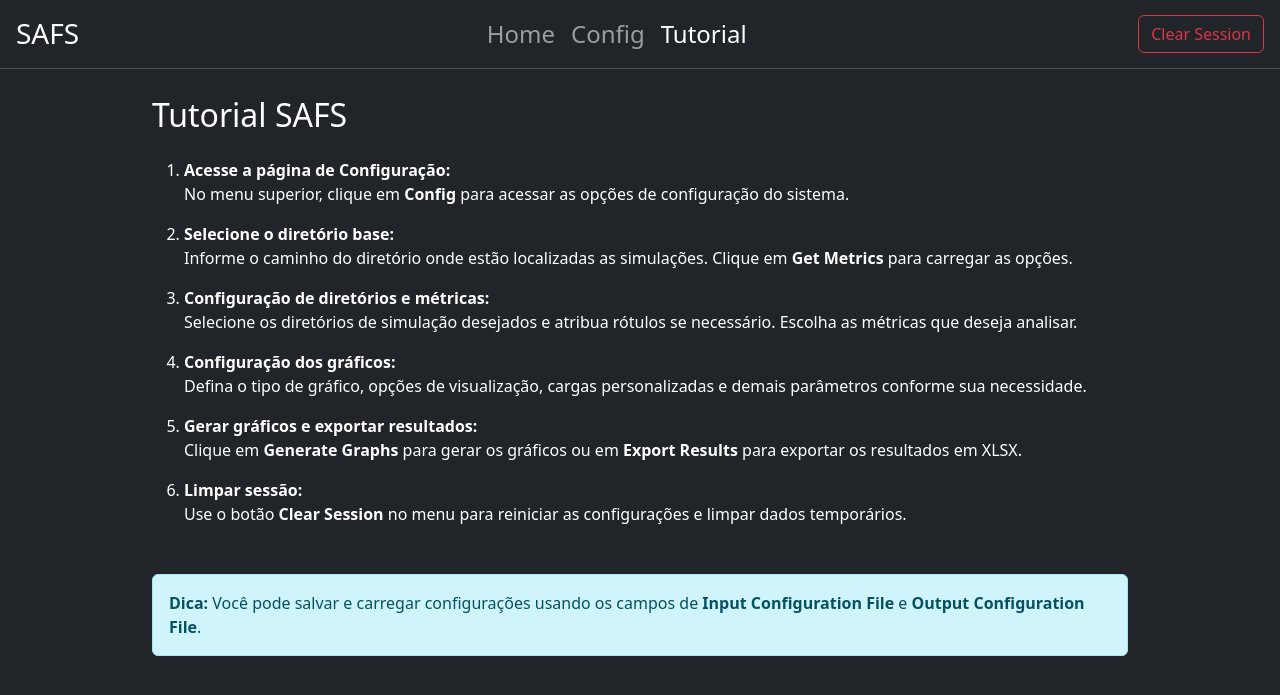
After one commit to iuryFilho/safs, a Flask app: page /tutorial/ in a window 1280 px wide. The commit adds this page. Shown: the top 695 px of the page. Run offline with Flask 3, Linux system fonts and the light colour scheme.

Commit message:
feat: Cria página de tutorial

```diff
--- a/src/app.py
+++ b/src/app.py
@@ -1,26 +1,12 @@
 from flask import Blueprint, Flask, jsonify, render_template, session
 import argparse
-from routes import config as cr, generation as gr
-from services import export_service as es
+from routes import home as hr, config as cr, generation as gr, tutorial as tr
 
 
 def create_app(*, blueprints: dict[str, Blueprint] = None):
     app = Flask(__name__)
     app.secret_key = "supersecretkey"
     app.config["TEMPLATES_AUTO_RELOAD"] = True
-
-    @app.route("/")
-    def index():
-        return render_template("home.jinja")
-
-    @app.route("/clear-session", methods=["POST"])
-    def clear_session():
-        """Clear the session data."""
-        try:
-            session.clear()
-            return jsonify({"message": "Session cleared successfully."}), 200
-        except Exception as e:
-            return jsonify({"error": str(e)}), 500
 
     if isinstance(blueprints, dict):
         for url, blueprint in blueprints.items():
@@ -44,8 +30,10 @@ def main():
     )
     args = parser.parse_args()
     blueprints = {
+        "/": hr.blueprint,
         "/config": cr.blueprint,
         "/generation": gr.blueprint,
+        "/tutorial": tr.blueprint,
     }
     app = create_app(blueprints=blueprints)
     app.run(
--- /dev/null
+++ b/src/routes/tutorial.py
@@ -0,0 +1,11 @@
+from flask import (
+    Blueprint,
+    render_template,
+)
+
+blueprint = Blueprint("tutorial", __name__)
+
+
+@blueprint.route("/")
+def index():
+    return render_template("tutorial.jinja")
--- a/src/templates/__macros__.jinja
+++ b/src/templates/__macros__.jinja
@@ -2,20 +2,16 @@
   <div class="collapse navbar-collapse justify-content-center p-0 m-0"
        id="navbarNav">
     <ul class="navbar-nav fs-4 fw-medium">
-      <li class="nav-item">
-        {% if page == "home" %}
-          <span class="nav-link active" aria-current="page">Home</span>
-        {% else %}
-          <a class="nav-link" href="{{ url_for('index') }}">Home</a>
-        {% endif %}
-      </li>
-      <li class="nav-item">
-        {% if page == "config" %}
-          <span class="nav-link active" aria-current="page">Config</span>
-        {% else %}
-          <a class="nav-link" href="{{ url_for('config.index') }}">Config</a>
-        {% endif %}
-      </li>
+      {% set pages = [('home', 'Home', 'home.index'), ('config', 'Config', 'config.index'), ('tutorial', 'Tutorial', 'tutorial.index')] %}
+      {% for name, title, route in pages %}
+        <li class="nav-item">
+          {% if page == name %}
+            <span class="nav-link active" aria-current="page">{{ title }}</span>
+          {% else %}
+            <a class="nav-link" href="{{ url_for(route) }}">{{ title }}</a>
+          {% endif %}
+        </li>
+      {% endfor %}
     </ul>
   </div>
 {% endmacro %}
--- /dev/null
+++ b/src/templates/tutorial.jinja
@@ -0,0 +1,51 @@
+{% extends "__base__.jinja" %}
+{% from "__macros__.jinja" import navbarNav %}
+
+{% block title %}
+  Tutorial
+{% endblock title %}
+
+{% block navbarNav %}
+  {{ navbarNav("tutorial") }}
+{% endblock navbarNav %}
+
+{% block content %}
+  <div class="container">
+    <h2 class="mb-4">Tutorial SAFS</h2>
+    <ol class="mb-5">
+      <li>
+        <strong>Acesse a página de Configuração:</strong>
+        <br>
+        No menu superior, clique em <b>Config</b> para acessar as opções de configuração do sistema.
+      </li>
+      <li class="mt-3">
+        <strong>Selecione o diretório base:</strong>
+        <br>
+        Informe o caminho do diretório onde estão localizadas as simulações. Clique em <b>Get Metrics</b> para carregar as opções.
+      </li>
+      <li class="mt-3">
+        <strong>Configuração de diretórios e métricas:</strong>
+        <br>
+        Selecione os diretórios de simulação desejados e atribua rótulos se necessário. Escolha as métricas que deseja analisar.
+      </li>
+      <li class="mt-3">
+        <strong>Configuração dos gráficos:</strong>
+        <br>
+        Defina o tipo de gráfico, opções de visualização, cargas personalizadas e demais parâmetros conforme sua necessidade.
+      </li>
+      <li class="mt-3">
+        <strong>Gerar gráficos e exportar resultados:</strong>
+        <br>
+        Clique em <b>Generate Graphs</b> para gerar os gráficos ou em <b>Export Results</b> para exportar os resultados em XLSX.
+      </li>
+      <li class="mt-3">
+        <strong>Limpar sessão:</strong>
+        <br>
+        Use o botão <b>Clear Session</b> no menu para reiniciar as configurações e limpar dados temporários.
+      </li>
+    </ol>
+    <div class="alert alert-info">
+      <b>Dica:</b> Você pode salvar e carregar configurações usando os campos de <b>Input Configuration File</b> e <b>Output Configuration File</b>.
+    </div>
+  </div>
+{% endblock content %}
```
Also changed, not shown: src/routes/home.py (added, +23 -0 lines), src/templates/home.jinja (+11 -5 lines).
